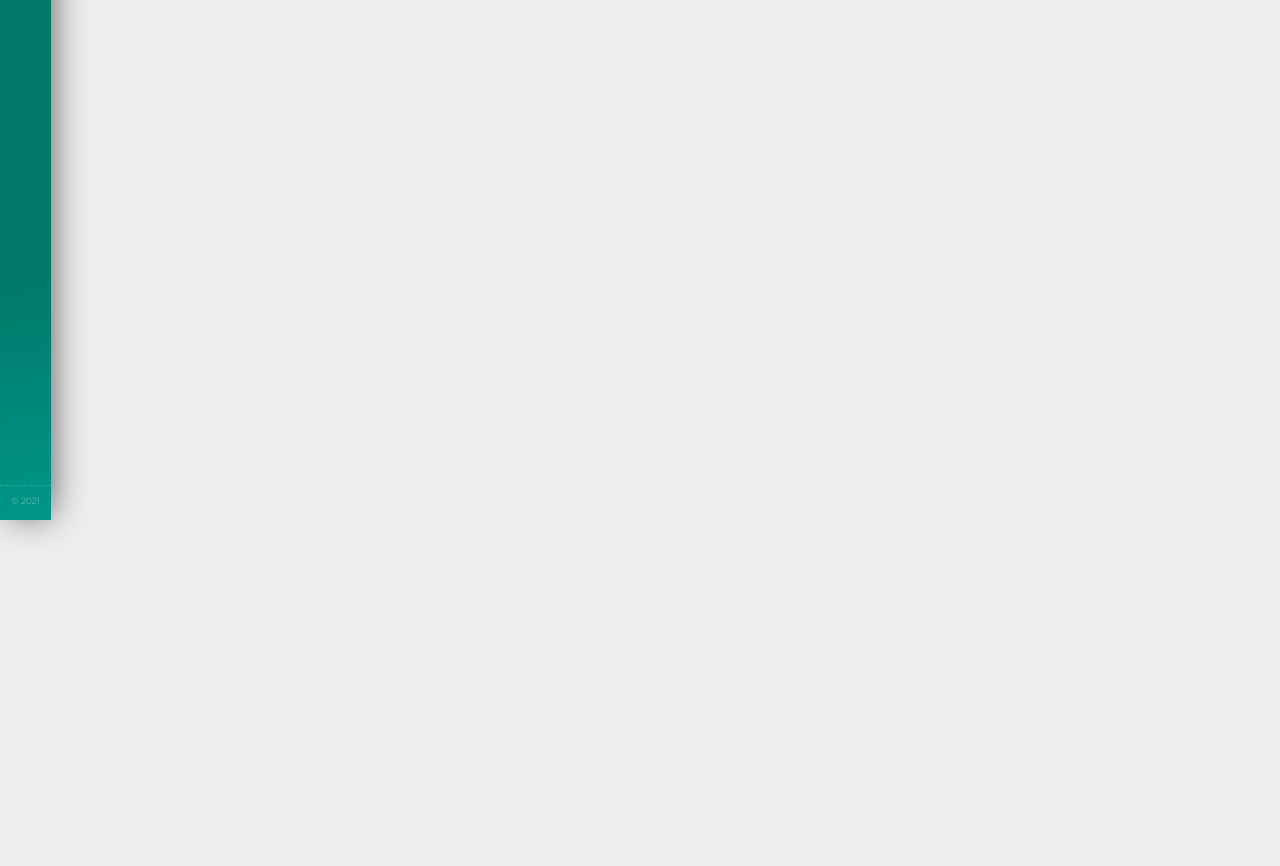
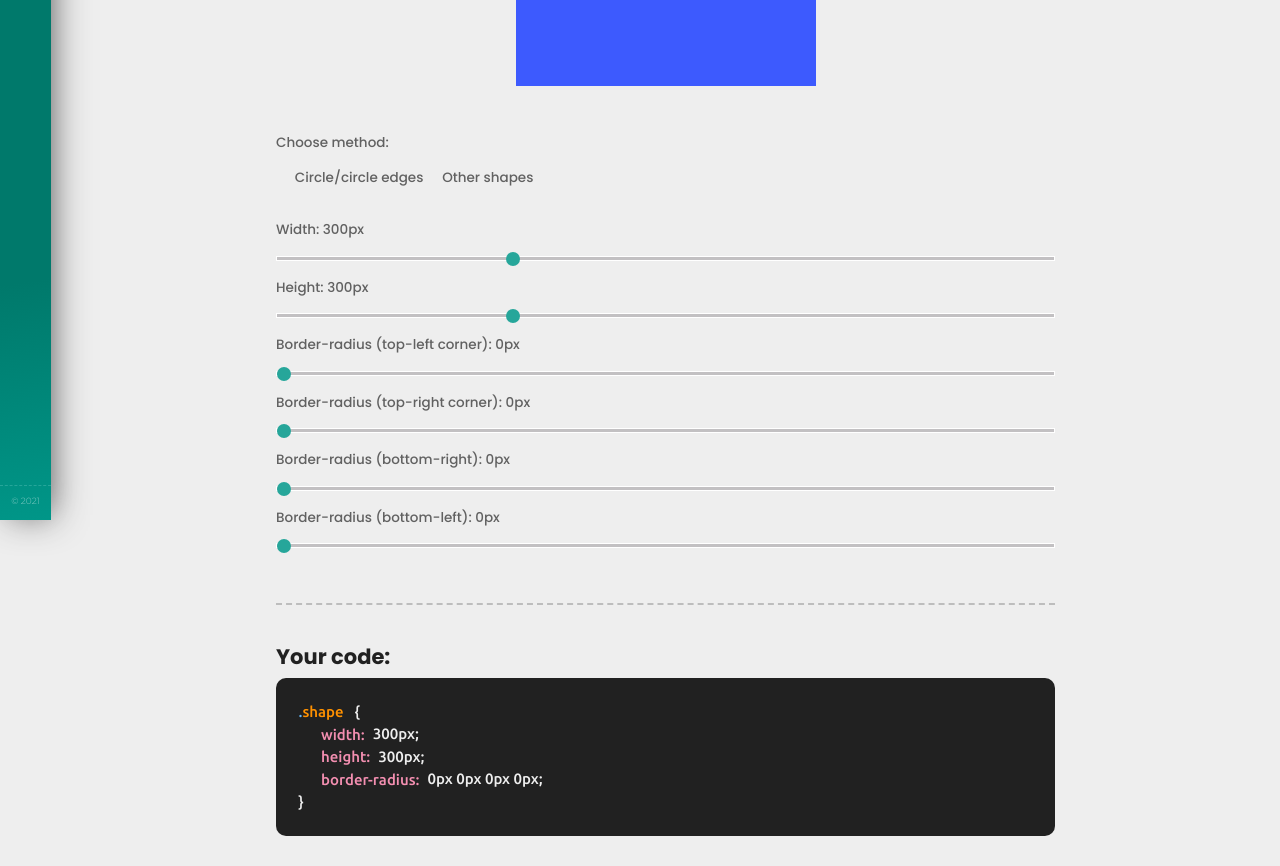
Before and after one commit to bartlomiejwyszecki/CSS-Application, an Angular app: page /shape-generator in a window 1280 px wide. Shown: the part 280-1146 px from the top of the page. Before the commit the page ends 800 px from the top, so only its background shows below. Built offline with nearby package versions, Linux system fonts and the light colour scheme.

Commit message:
Shape generator, first variant completed. At the moment working without routing. In other shapes variant is only caption 'In building ;('.

```diff
--- a/src/app/components/banner-generator/banner-generator.component.ts
+++ b/src/app/components/banner-generator/banner-generator.component.ts
@@ -28,7 +28,7 @@ export class BannerGeneratorComponent implements DoCheck {
   colorsToggler2 = true;
 
   //Font variables
-  font = 'Poppins';
+  font;
   id;
   fontSize = 24;
   fontWeight;
--- a/src/app/components/shape-generator/shape-generator.component.html
+++ b/src/app/components/shape-generator/shape-generator.component.html
@@ -1 +1,66 @@
-<p>shape-generator works!</p>
+<div class="container-fluid">
+
+    <div class="shape">
+        <div class="content" [ngStyle]="getShape()" #shape></div>
+    </div>
+
+    <div class="settings">
+
+        <div class="method">
+            <h4>Choose method:</h4>
+
+            <div class="form-check">
+                <input class="form-check-input" type="checkbox" value="" id="flexCheckDefault"
+                    (change)="firstCheck = !firstCheck" [disabled]="secondCheck" checked>
+                <label class="form-check-label" for="flexCheckDefault">
+                Circle/circle edges
+                </label>
+            </div>
+
+            <div class="form-check">
+                <input class="form-check-input" type="checkbox" value="" id="flexCheckChecked"
+                    (change)="secondCheck = !secondCheck" [disabled]="firstCheck">
+                <label class="form-check-label" for="flexCheckChecked">
+                Other shapes
+                </label>
+            </div>
+        </div>
+
+        <div class="firstMethod" *ngIf="firstCheck">
+            <label for="customRange2" class="form-label">Width: {{ width }}px</label>
+            <input type="range" class="form-range" min="0" max="1000" step="20" id="customRange2" [(ngModel)]="width">
+
+            <label for="customRange2" class="form-label">Height: {{ height }}px</label>
+            <input type="range" class="form-range" min="0" max="1000" step="20" id="customRange2" [(ngModel)]="height">
+
+            <label for="customRange2" class="form-label">Border-radius (top-left corner): {{ topLeftRadius }}px</label>
+            <input type="range" class="form-range" min="0" max="1000" step="1" id="customRange2" [(ngModel)]="topLeftRadius">
+
+            <label for="customRange2" class="form-label">Border-radius (top-right corner): {{ topRightRadius }}px</label>
+            <input type="range" class="form-range" min="0" max="1000" step="1" id="customRange2" [(ngModel)]="topRightRadius">
+
+            <label for="customRange2" class="form-label">Border-radius (bottom-right): {{ bottomRightRadius }}px</label>
+            <input type="range" class="form-range" min="0" max="1000" step="1" id="customRange2" [(ngModel)]="bottomRightRadius">
+
+            <label for="customRange2" class="form-label">Border-radius (bottom-left): {{ bottomLeftRadius }}px</label>
+            <input type="range" class="form-range" min="0" max="1000" step="1" id="customRange2" [(ngModel)]="bottomLeftRadius">
+
+            <h3>Your code:</h3>
+            <div class="code">
+                <article><span class="dot">.</span><span class="className">shape</span> &#123; <br />
+                    <span class="property">width: </span>{{ width }}px; <br />
+                    <span class="property">height: </span>{{ height }}px; <br />
+                    <span class="property">border-radius: </span>{{ topLeftRadius }}px {{ topRightRadius }}px
+                        {{ bottomRightRadius}}px {{ bottomLeftRadius }}px; <br />
+                &#125;
+                </article>
+            </div>
+        </div>
+
+        <div class="secondMethod" *ngIf="secondCheck">
+            <h3>In building :(</h3>
+        </div>
+
+    </div>
+
+</div>
--- a/src/app/components/shape-generator/shape-generator.component.scss
+++ b/src/app/components/shape-generator/shape-generator.component.scss
@@ -0,0 +1,64 @@
+@import url('https://fonts.googleapis.com/css2?family=Ubuntu:wght@300;400;500;700&display=swap');
+
+.container-fluid {
+    max-width: 100%;
+    .shape {
+        display: flex;
+        justify-content: center;
+        max-width: 100%;
+        margin-bottom: 50px;
+    }
+    .settings {
+        .method {
+            width: 100%;
+            padding-bottom: 2em;
+            .form-label {
+                width: 100%;
+            }
+            div {
+                display: inline;
+            }
+            h4 {
+                font-size: 0.9em;
+                font-weight: 500;
+                margin-bottom: 15px;
+                color: #616161;
+            }
+        }
+        .form-label, label {
+            font-size: 0.9em;
+            font-weight: 500;
+            margin-bottom: 0px;
+            color: #616161;
+        }
+    }
+    .code {
+        background-color: #212121;
+        border-radius: 10px;
+        padding: 1.5em;
+        margin-bottom: 2em;
+        color: #eeeeee;
+        font-family: 'Ubuntu', sans-serif;
+        font-weight: 500;
+        .dot {
+            color: #64b5f6;
+        }
+        .className {
+            color: #ff9100;
+            padding-right: 0.5em;
+        }
+        .property {
+            color: #f48fb1;
+            padding: 0.1em 0.3em 0.1em 1.5em;
+        }
+    }
+    h3 {
+        font-size: 1.4em;
+        font-weight: 700;
+        margin-top: 40px;
+        padding-top: 40px;
+        margin-bottom: 10px;
+        border-top: 2px dashed #bdbdbd;
+        color: #212121;
+    }
+}
--- a/src/app/components/shape-generator/shape-generator.component.ts
+++ b/src/app/components/shape-generator/shape-generator.component.ts
@@ -1,15 +1,40 @@
-import { Component, OnInit } from '@angular/core';
+import { Component, DoCheck } from '@angular/core';
 
 @Component({
   selector: 'app-shape-generator',
   templateUrl: './shape-generator.component.html',
   styleUrls: ['./shape-generator.component.scss']
 })
-export class ShapeGeneratorComponent implements OnInit {
+export class ShapeGeneratorComponent implements DoCheck {
 
-  constructor() { }
+  //Box show/hide
+  firstCheck = true;
+  secondCheck = false;
 
-  ngOnInit(): void {
+  //Width, height and background
+  background = '#3d5afe';
+  width = 300;
+  height = 300;
+
+  //Shape ranges
+  topLeftRadius = 0;
+  topRightRadius = 0;
+  bottomRightRadius = 0;
+  bottomLeftRadius = 0;
+
+  getShape() {
+    return {
+      width: `${this.width}px`,
+      height: `${this.height}px`,
+      background: `${this.background}`,
+      borderRadius: `${this.topLeftRadius}px ${this.topRightRadius}px ${this.bottomRightRadius}px ${this.bottomLeftRadius}px`
+    }
   }
 
+  ngDoCheck(): void {
+    if (this.secondCheck || !this.firstCheck) {
+      this.width = 0;
+      this.height = 0;
+    }
+  }
 }
```
